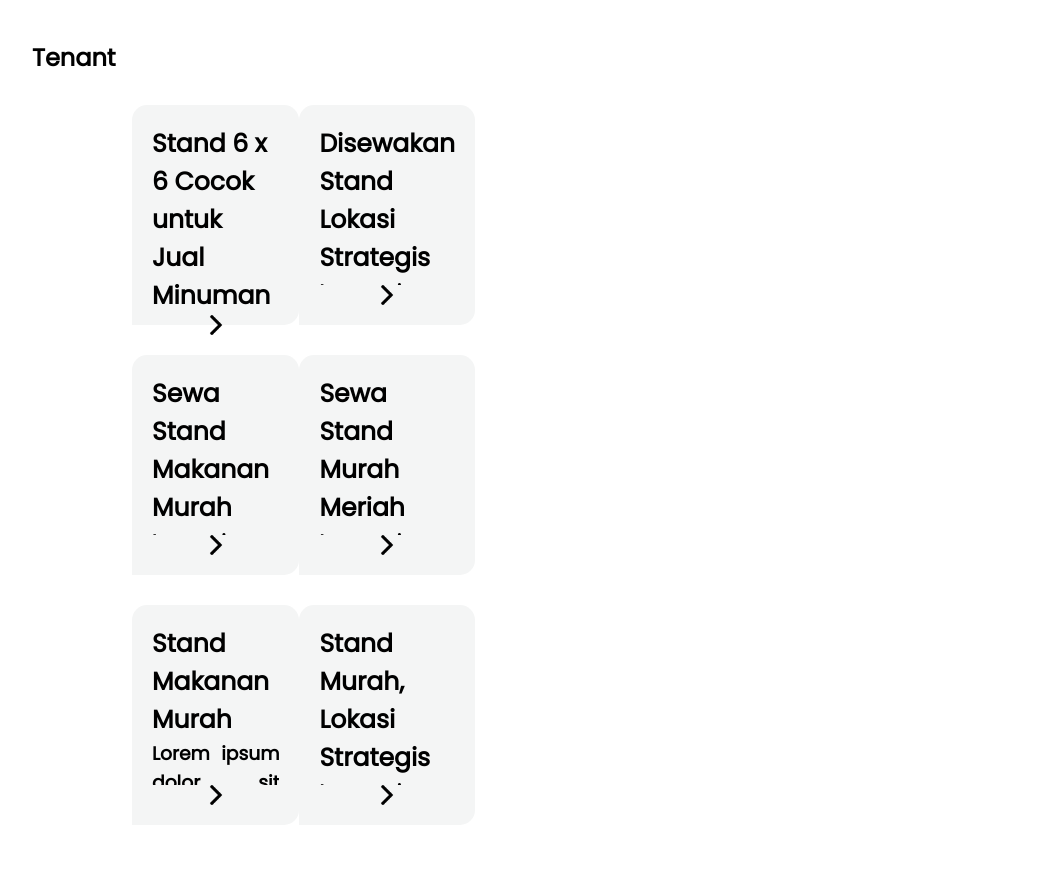
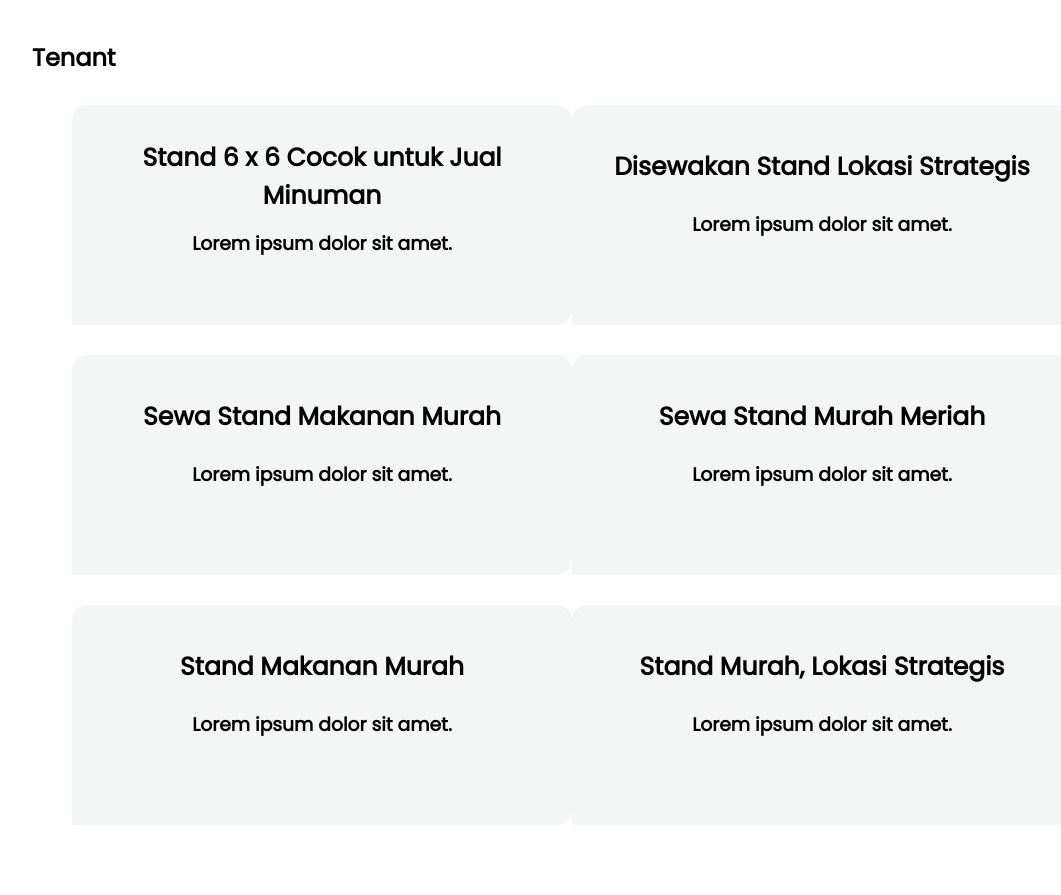
Before and after one commit to ArloDel/Stand.in, a PHP site: page /homepage.php in a window 1280 px wide. Shown: the part 101-996 px from the top of the page, without its empty margins (68-1129 px from the left). Before the commit the page ends 906 px from the top, so only its background shows below. Run offline with PHP 8.4, Linux system fonts and the light colour scheme; data comes from the database, SQL or seed files in the repository.

Commit message:
homepage

```diff
--- a/homepage.php
+++ b/homepage.php
@@ -12,7 +12,7 @@ $result = mysqli_query($conn, $q);
     <meta http-equiv="X-UA-Compatible" content="IE=edge">
     <meta name="viewport" content="width=device-width, initial-scale=1.0">
     <link rel="stylesheet" href="public/css/index.css" type="text/css">
-    <title>Home <Stand class="in"></Stand>
+    <title>Stand.in | Homepage
     </title>
 </head>
 
@@ -44,11 +44,11 @@ $result = mysqli_query($conn, $q);
 
 
         <div class="recommendation-box">
+            <?php
+            while ($row = mysqli_fetch_array($result, MYSQLI_ASSOC)) {
+            ?>
+                <div class="recom-hover">
 
-            <div class="recom-hover">
-                <?php
-                while ($row = mysqli_fetch_array($result, MYSQLI_ASSOC)) {
-                ?>
                     <a href="#">
                         <div class="recom-item">
                             <div class="recom-grup">
@@ -59,10 +59,11 @@ $result = mysqli_query($conn, $q);
                         </div>
 
                     </a>
-                <?php
-                }
-                ?>
-            </div>
+
+                </div>
+            <?php
+            }
+            ?>
 
 
         </div>
@@ -75,3 +76,31 @@ $result = mysqli_query($conn, $q);
 </body>
 
 </html>
+
+
+<!--
+    <div class="recommendation-box">
+    <?php
+    while ($row = mysqli_fetch_array($result, MYSQLI_ASSOC)) {
+    ?>
+                <div class="recom-hover">
+
+                    <a href="#">
+                        <div class="recom-item">
+                            <div class="recom-grup">
+                                <h4><?php echo $row['JUDUL']; ?></h4>
+                            </div>
+                            <h3> <?php echo $row['DESKRIPSI']; ?></h3>
+                            <img src="public/img/right-arrow.png" class="img-arrow" alt="">
+                        </div>
+
+                    </a>
+
+                </div>
+            <?php
+        }
+            ?>
+
+
+        </div>
+ -->
--- a/public/css/index.css
+++ b/public/css/index.css
@@ -104,7 +104,7 @@ img {
 
   .recommendation-box{
     margin-top: 30px;
-    margin-left: 100px;
+    margin-left: 150px;
     display: grid;
     justify-content: center;
     grid-template-columns: 1fr 1fr;
@@ -120,6 +120,7 @@ img {
   .recom-hover a{
     text-decoration: none;
     color: black;
+    width: 500px;
   }
 
 
@@ -133,8 +134,9 @@ img {
     box-shadow: 2px 2px rgba(108, 122, 137,0.5);
   }
   .recom-item:hover .img-arrow {
-
+   transform: rotate(90%);
    transform: translateX(180px);
+   opacity: 1;
     transition: 0.5s;
   }
 
@@ -142,7 +144,7 @@ img {
 
   .recom-grup {
     float: left;
-    text-align: left;
+    text-align: center;
     font-size: 25px;
   }
 
@@ -195,6 +197,7 @@ img {
     max-width: 20px;
     transform: translateX(0);
     transition: 0.5s;
+    opacity: 0;
   }
 
   .img-arrow:hover{
```
